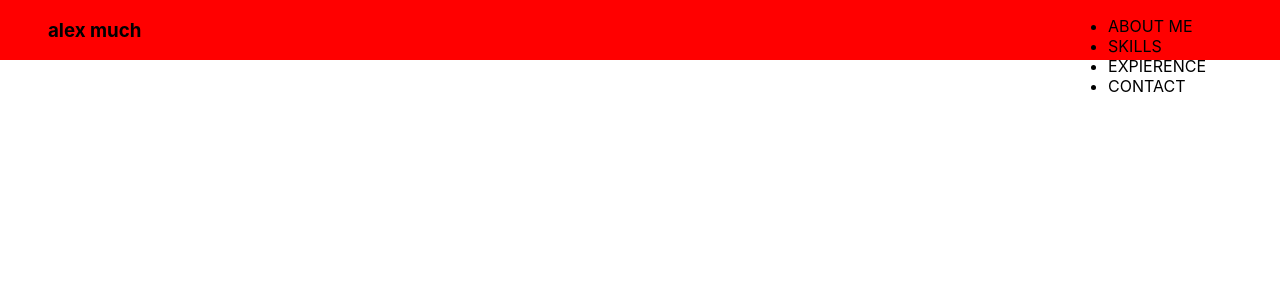
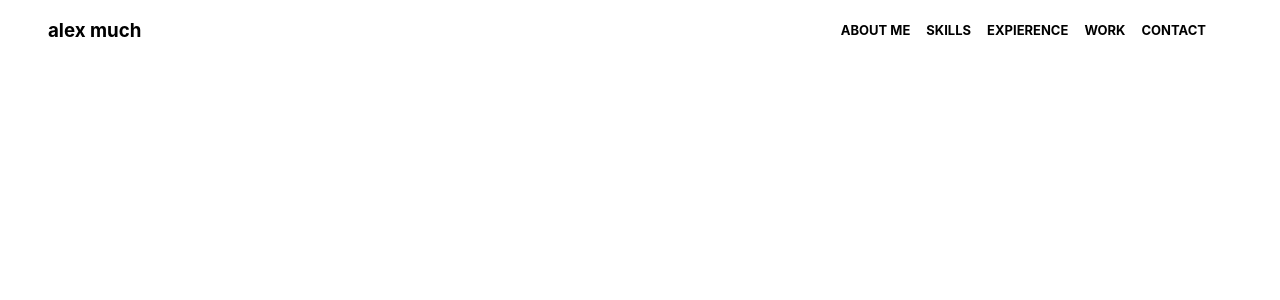
Before and after one commit to axmmxa/portfolio-website2-, a React (Create React App) app in the folder porfolio2/: page / in a window 1280 px wide. Shown: the top 300 px of the page. Built offline with nearby package versions, Linux system fonts and the light colour scheme.

Commit message:
Navbar added

```diff
--- a/porfolio2/src/Components/Navbar.js
+++ b/porfolio2/src/Components/Navbar.js
@@ -6,12 +6,11 @@ const Navbar = () => {
     <div className='Navbar'>
       <h3>alex much</h3>
       <div className='Nav-list'>
-        <ul>
-           <li>ABOUT ME</li>
-           <li>SKILLS</li>
-           <li>EXPIERENCE</li>
-           <li>CONTACT</li>
-        </ul>
+        <a>ABOUT ME</a>
+        <a>SKILLS</a>
+        <a>EXPIERENCE</a>
+        <a>WORK</a>
+        <a>CONTACT</a>
       </div>
     </div>
   )
--- a/porfolio2/src/Components/styles/Navbar.css
+++ b/porfolio2/src/Components/styles/Navbar.css
@@ -1,6 +1,6 @@
 .Navbar {
-    background-color: red;
     display: flex;
+    align-items: center;
 }
 
 .Navbar h3 {
@@ -13,3 +13,14 @@
     right: 10px;
     margin-right: 4rem;
 }
+
+.Nav-list a{
+    margin-left: 1rem;
+    font-size: 13px;
+    font-weight: 700;
+}
+
+.Nav-list a:hover{
+    color: #AA1DA4;
+    text-decoration: underline;
+}
```
